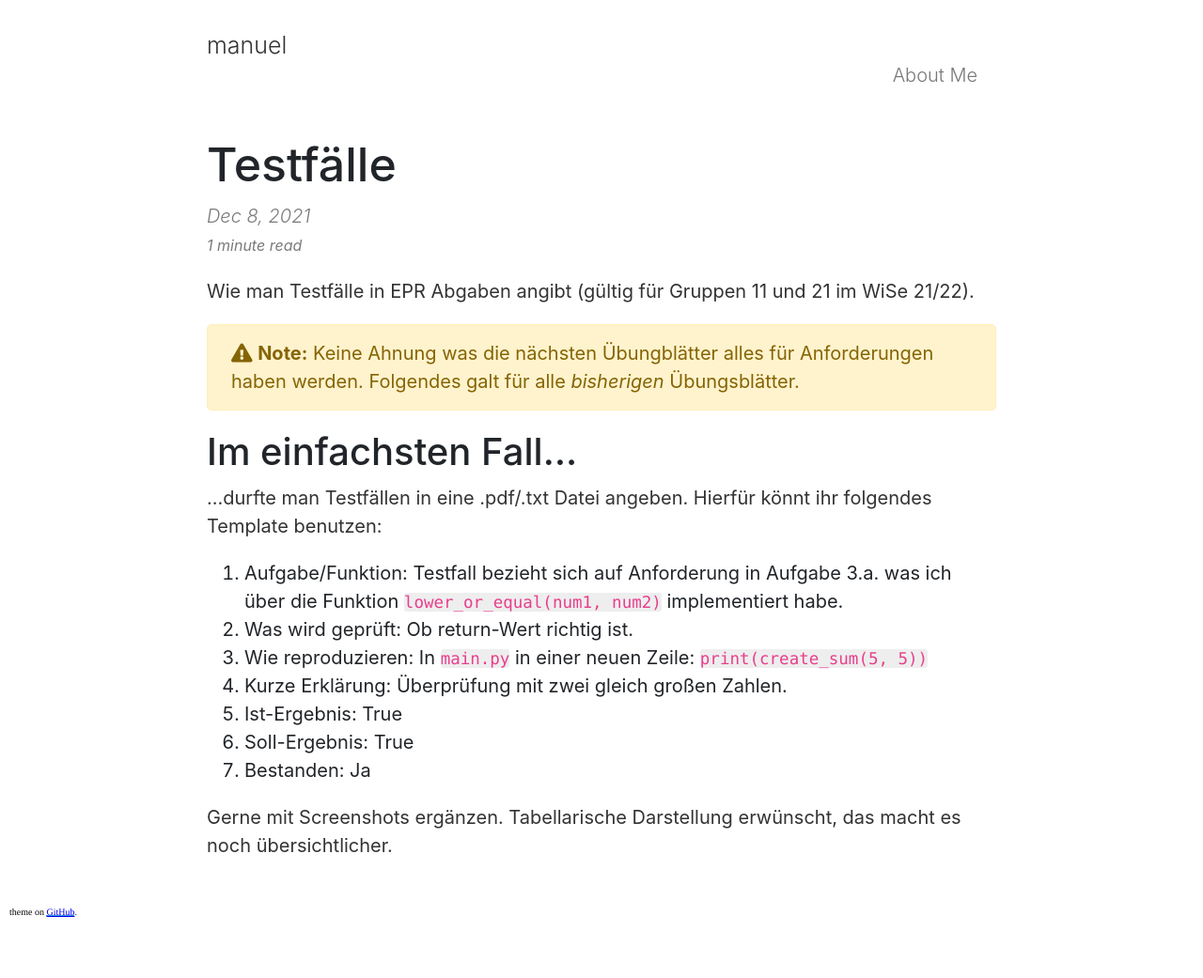
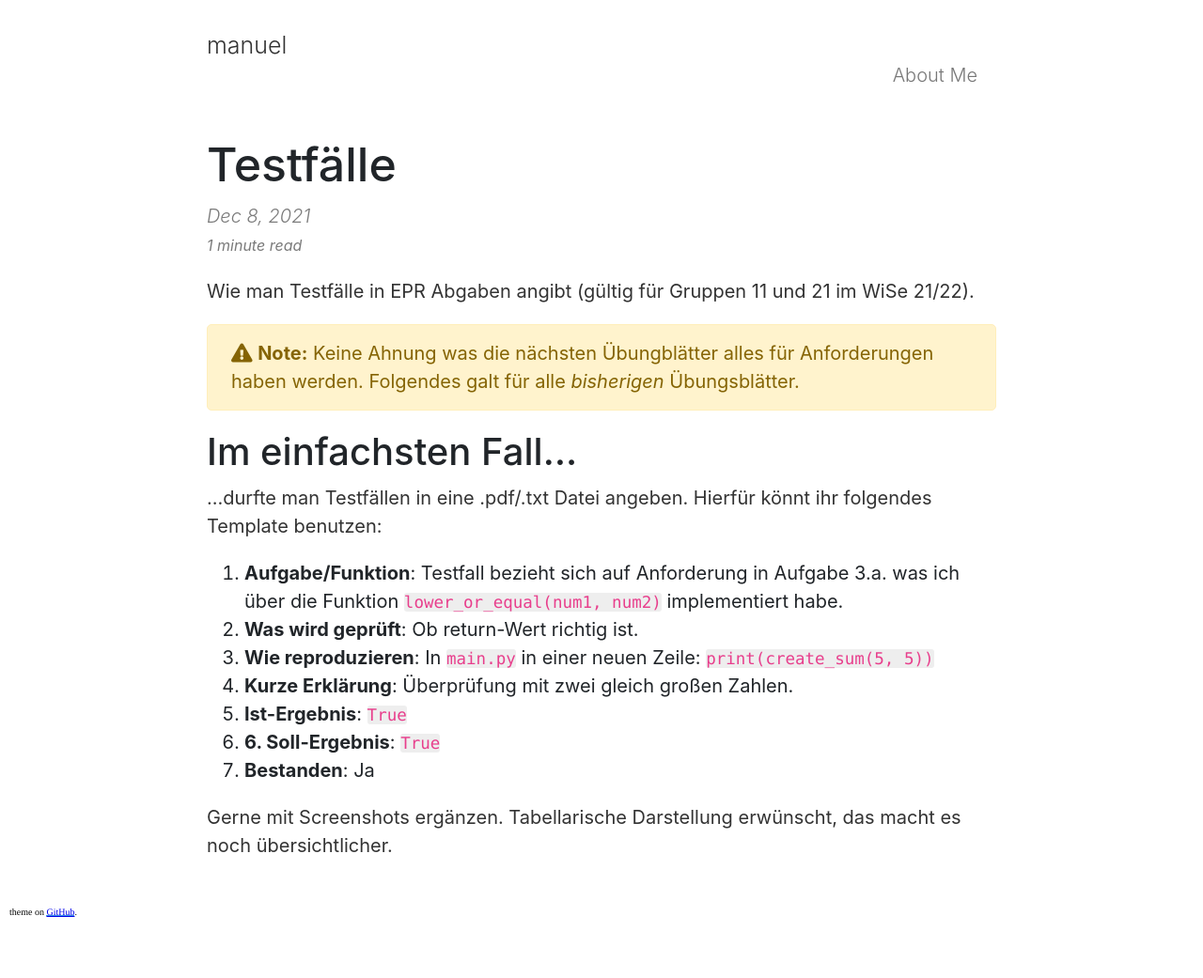
Before and after one commit to mAIRcode/mAIRcode.github.io, a Jekyll site: the page built from _posts/2021-12-08-testcases.md, in a window 1280 px wide. Shown: the whole page at 94% size. Built offline with Jekyll 4.4.1, drawn with Linux system fonts in a browser that asks for light colours; nearby versions of some CDN libraries.

Commit message:
Update 2021-12-08-testcases.md

```diff
--- a/_posts/2021-12-08-testcases.md
+++ b/_posts/2021-12-08-testcases.md
@@ -27,12 +27,12 @@ Wie man Testfälle in EPR Abgaben angibt (gültig für Gruppen 11 und 21 im WiSe
 ...durfte man Testfällen in eine .pdf/.txt Datei angeben.
 Hierfür könnt ihr folgendes Template benutzen:
 
-1. Aufgabe/Funktion: Testfall bezieht sich auf Anforderung in Aufgabe 3.a. was ich über die Funktion `lower_or_equal(num1, num2)` implementiert habe.
-2. Was wird geprüft: Ob return-Wert richtig ist.
-3. Wie reproduzieren: In `main.py` in einer neuen Zeile: `print(create_sum(5, 5))`
-4. Kurze Erklärung: Überprüfung mit zwei gleich großen Zahlen.
-5. Ist-Ergebnis: True
-6. Soll-Ergebnis: True
-7. Bestanden: Ja
+1. **Aufgabe/Funktion**: Testfall bezieht sich auf Anforderung in Aufgabe 3.a. was ich über die Funktion `lower_or_equal(num1, num2)` implementiert habe.
+2. **Was wird geprüft**: Ob return-Wert richtig ist.
+3. **Wie reproduzieren**: In `main.py` in einer neuen Zeile: `print(create_sum(5, 5))`
+4. **Kurze Erklärung**: Überprüfung mit zwei gleich großen Zahlen.
+5. **Ist-Ergebnis**: `True`
+6. **6. Soll-Ergebnis**: `True`
+7. **Bestanden**: Ja
 
 Gerne mit Screenshots ergänzen. Tabellarische Darstellung erwünscht, das macht es noch übersichtlicher.
```
